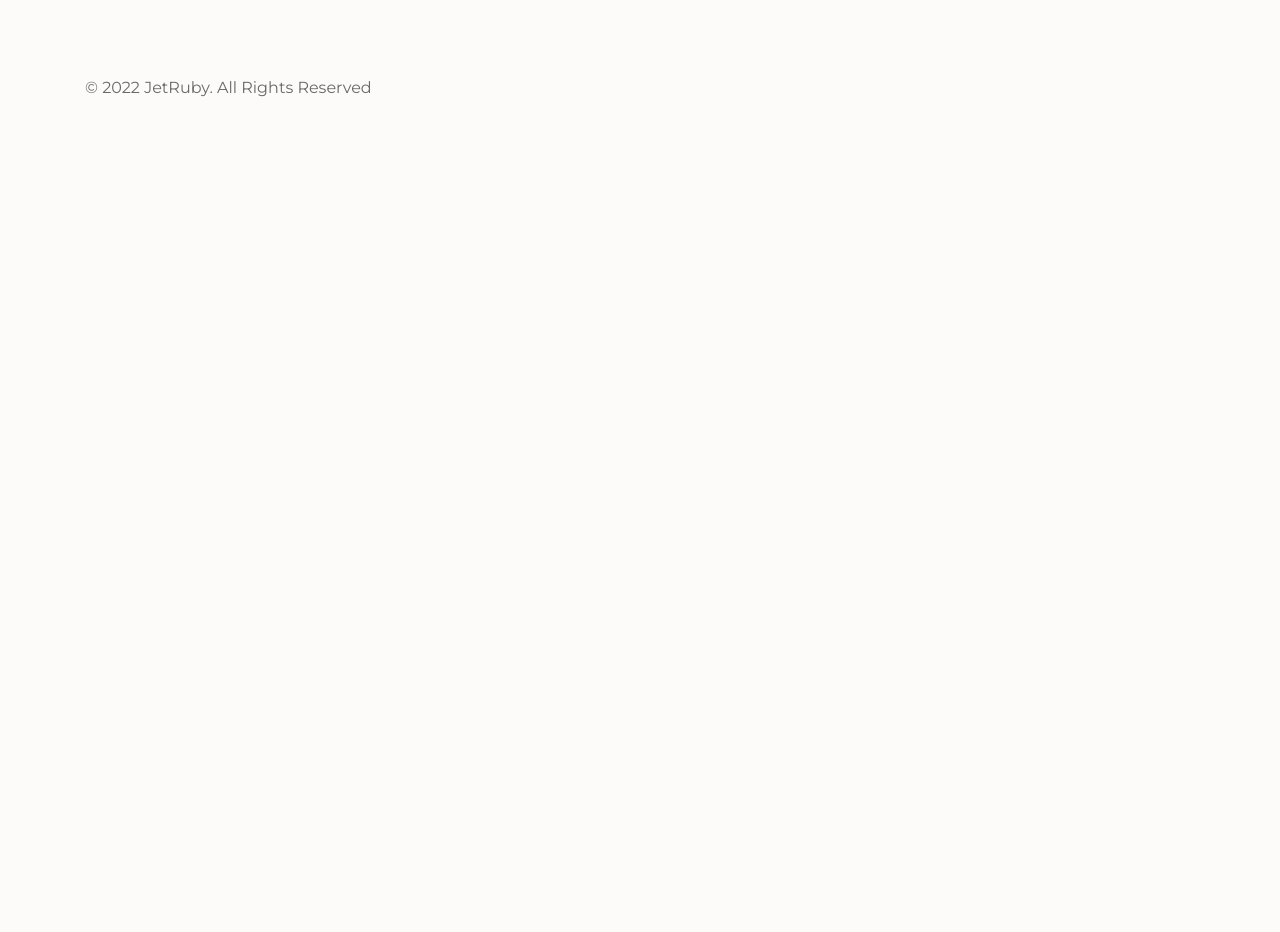
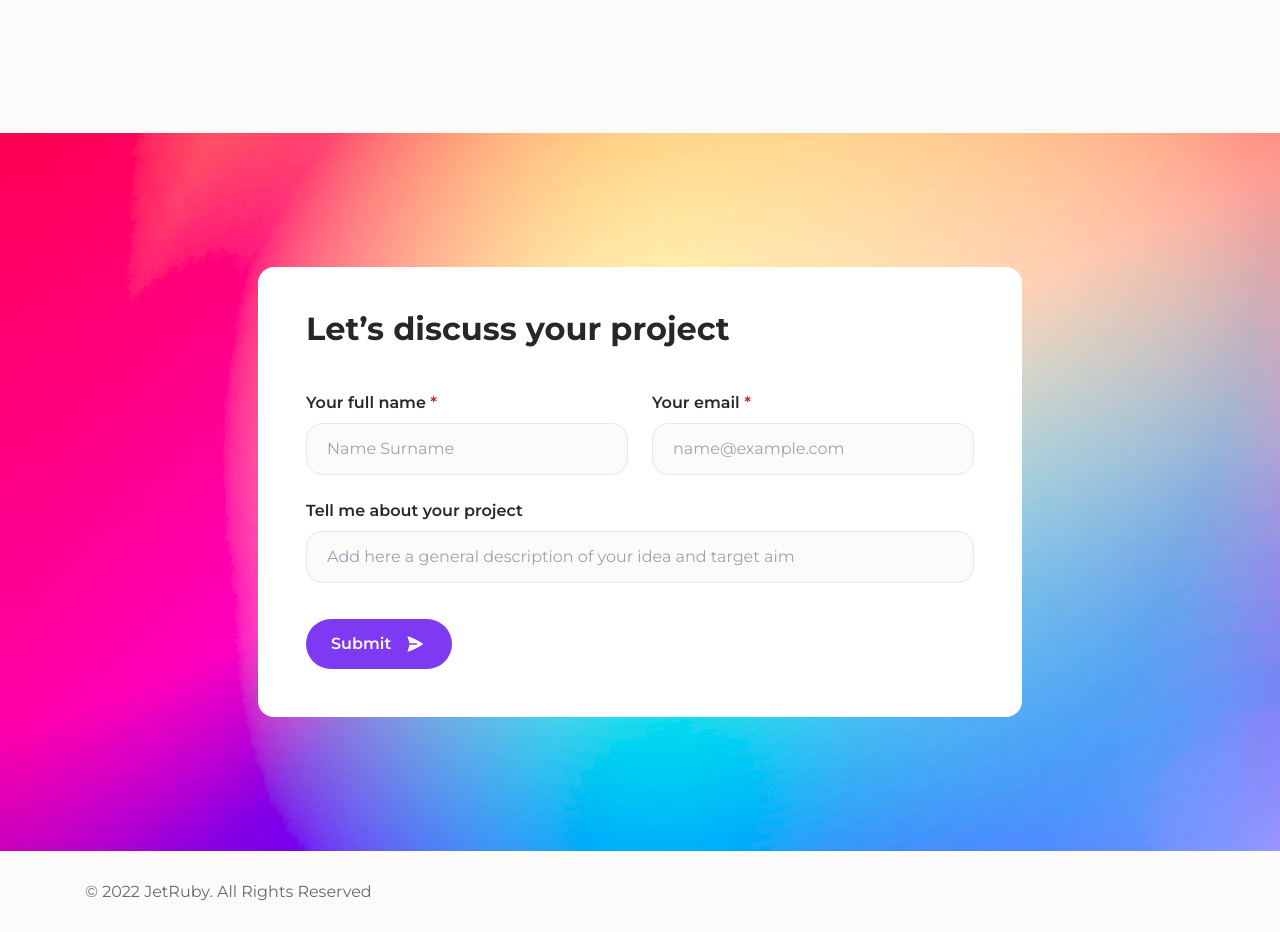
Before and after one commit to ainesskk/firstProject, a React (Vite) app: page / in a window 1280 px wide. Shown: the part 1862-2794 px from the top of the page. Before the commit the page ends 1990 px from the top, so only its background shows below. Built offline with nearby package versions, Linux system fonts and the light colour scheme.

Commit message:
start making form

```diff
--- a/package.json
+++ b/package.json
@@ -11,7 +11,8 @@
   },
   "dependencies": {
     "react": "^18.3.1",
-    "react-dom": "^18.3.1"
+    "react-dom": "^18.3.1",
+    "react-scroll": "^1.9.0"
   },
   "devDependencies": {
     "@eslint/js": "^9.17.0",
--- a/src/App.jsx
+++ b/src/App.jsx
@@ -1,9 +1,11 @@
 import "./styles/globals.css"
+import { Element } from 'react-scroll';
 import Navbar from "./components/Navbar.jsx";
 import Greeting from "./components/Greeting.jsx";
 import AboutMe from "./components/AboutMe.jsx";
 import Information from "./components/Information.jsx";
 import Footer from "./components/Footer.jsx";
+import ContactMe from "./components/ContactMe.jsx";
 
 function App() {
 
@@ -12,11 +14,15 @@ function App() {
         <Navbar />
         <div className="main-container ">
             <Greeting />
-            <AboutMe />
+            <Element name="aboutme">
+                <AboutMe />
+            </Element>
             <Information />
-            <Footer />
         </div>
-
+        <Element name="contactme">
+            <ContactMe />
+        </Element>
+        <Footer />
     </>
   )
 }
--- a/src/components/AboutMe.jsx
+++ b/src/components/AboutMe.jsx
@@ -1,4 +1,5 @@
 import styles from "../styles/AboutMe.module.css"
+import {Link} from "react-scroll";
 
 export default function AboutMe() {
     return (
@@ -17,10 +18,12 @@ export default function AboutMe() {
                             Clear code is my passion. Solving issues through negotiations.
                         </p>
                     </div>
-                    <button className="btn hidden md:flex grid-cols-12 md:mt-[44px] xl:mt-[65px]">
-                        <p className="btn-text">Get in touch</p>
-                        <img className={styles.sendBtn} src="src/assets/Send.svg" alt="send"/>
-                    </button>
+                    <Link to="contactme" smooth={true} duration={500}>
+                        <button className="btn hidden md:flex grid-cols-12 md:mt-[44px] xl:mt-[65px]">
+                            <p className="btn-text">Get in touch</p>
+                            <img className={styles.sendBtn} src="src/assets/Send.svg" alt="send"/>
+                        </button>
+                    </Link>
                 </div>
             </div>
         </>
--- /dev/null
+++ b/src/components/ContactMe.jsx
@@ -0,0 +1,45 @@
+import styles from "../styles/ContactMe.module.css";
+
+export default function ContactMe() {
+
+    const onClick  = (e) => {
+        e.preventDefault();
+    }
+
+    return (
+        <>
+            <div className={styles.bgContainer}>
+                <div className="bg-[#FFFFFF] rounded-2xl py-12 mx-[10px] px-[5px] md:px-8 md:py-12 md:mx-10 md:my-[70px] xl:mx-[258px] xl:px-12">
+                    <div className="flex justify-center md:justify-start mb-9 md:mb-12">
+                        <h2>Let’s discuss your project</h2>
+                    </div>
+                    <div className={styles.formContainer}>
+                        <form onSubmit={onClick}>
+                            <div className="grid grid-cols-2 gap-[20px] gap-x-6 xl:gap-[24px]">
+                                <div className="flex flex-col col-span-2 md:col-span-1">
+                                    <label className={styles.labelText} htmlFor="name">Your full name <span className="text-red">*</span></label>
+                                    <input className="body-text2" placeholder="Name Surname" name="name"/>
+                                </div>
+                                <div className="flex flex-col col-span-2 md:col-span-1">
+                                    <label className={styles.labelText} htmlFor="email">Your email <span className="text-red">*</span></label>
+                                    <input className="body-text2" placeholder="name@example.com" name="email"/>
+                                </div>
+                                <div className="flex flex-col col-span-2">
+                                    <label className={styles.labelText} htmlFor="project">Tell me about your project</label>
+                                    <input className="body-text2" placeholder="Add here a general description of your idea and target aim"
+                                           name="project"/>
+                                </div>
+                            </div>
+                            <button
+                                className="btn flex mt-9">
+                            <p className="btn-text">Submit</p>
+                                <img className={styles.sendBtn} src="src/assets/Send.svg" alt="send"/>
+                            </button>
+                        </form>
+                    </div>
+                </div>
+            </div>
+
+        </>
+    );
+}
--- a/src/components/Education.jsx
+++ b/src/components/Education.jsx
@@ -35,6 +35,6 @@ export default function Education(){
                     </div>
                 </div>
             </div>
-            </>
+        </>
     )
 }
--- a/src/components/Footer.jsx
+++ b/src/components/Footer.jsx
@@ -3,9 +3,11 @@ import "../styles/Footer.css"
 export default function Footer() {
     return (
         <>
-            <footer>
-                <p className="body-text2 footer-text">© 2022 JetRuby. All Rights Reserved</p>
-            </footer>
+            <div className="main-container">
+                <footer>
+                    <p className="body-text2 footer-text">© 2022 JetRuby. All Rights Reserved</p>
+                </footer>
+            </div>
         </>
     );
 }
--- a/src/components/Greeting.jsx
+++ b/src/components/Greeting.jsx
@@ -1,4 +1,5 @@
 import styles from "../styles/Greeting.module.css"
+import {Link} from "react-scroll";
 
 export default function Greeting() {
     return (
@@ -11,13 +12,14 @@ export default function Greeting() {
                         <p className="body-text pt-[24px]">Help you to create high-quality digital
                             products that your clients will love and let your business thrive</p>
                     </div>
-                    <button
-                        className="btn flex mt-[27px] md:mt-[44px] xl:mt-[60px] mb-[225px] md:mb-[51px] xl:mb-[166px]">
-                        <p className="btn-text">Get in touch</p>
-                        <img className={styles.sendBtn} src="src/assets/Send.svg" alt="send"/>
-                    </button>
+                    <Link to="contactme" smooth={true} duration={500}>
+                        <button
+                            className="btn flex mt-[27px] md:mt-[44px] xl:mt-[60px] mb-[225px] md:mb-[51px] xl:mb-[166px]">
+                            <p className="btn-text">Get in touch</p>
+                            <img className={styles.sendBtn} src="src/assets/Send.svg" alt="send"/>
+                        </button>
+                    </Link>
                 </div>
-
             </div>
 
         </>
--- a/src/components/Information.jsx
+++ b/src/components/Information.jsx
@@ -1,13 +1,22 @@
 import Interests from "./Interests.jsx";
 import Education from "./Education.jsx";
+import styles from "../styles/Greeting.module.css";
+import {Link} from "react-scroll";
 
 export default function Information() {
     return (
         <>
             <div className="grid grid-cols-2 gap-x-[30px] xl:grid-cols-12 xl:gap-x-[30px]">
-                <Interests />
-                <Education />
+                <Interests/>
+                <Education/>
             </div>
+            <Link  to="contactme" smooth={true} duration={500}>
+                <button
+                    className="btn flex mt-[48px] mb-[100px] md:hidden">
+                    <p className="btn-text">Get in touch</p>
+                    <img className={styles.sendBtn} src="src/assets/Send.svg" alt="send"/>
+                </button>
+            </Link>
         </>
     )
 }
--- a/src/components/Navbar.jsx
+++ b/src/components/Navbar.jsx
@@ -1,5 +1,6 @@
 import styles from "../styles/Navbar.module.css";
 import "../styles/globals.css"
+import { Link } from 'react-scroll';
 
 export default function Navbar() {
     return (
@@ -11,8 +12,12 @@ export default function Navbar() {
                 <div className="flex space-x-6;">
                     <div className={styles.navbarPoints}>
                         <p className="text-lavender">Main</p>
-                        <p className="text-greyDark">About</p>
-                        <p className="text-greyDark">Get in touch</p>
+                        <Link to="aboutme" smooth={true} duration={500}>
+                            <p className="text-greyDark">About</p>
+                        </Link>
+                        <Link to="contactme" smooth={true} duration={500}>
+                            <p className="text-greyDark">Get in touch</p>
+                        </Link>
                     </div>
                     <div className={styles.burgerMenu}>
                         <img src="src/assets/menu.png" alt="logo"/>
--- /dev/null
+++ b/src/styles/ContactMe.module.css
@@ -0,0 +1,38 @@
+@tailwind base;
+@tailwind components;
+@tailwind utilities;
+
+.bgContainer {
+    @apply py-16;
+    background-image: url("../assets/gradient.png");
+    background-repeat: no-repeat;
+    background-position: center;
+    background-size: cover;
+}
+
+.formContainer {
+    @apply min-w-[258px] max-w-[400px] mx-auto;
+}
+
+@screen md {
+    .formContainer {
+        @apply min-w-0 max-w-none mx-0;
+    }
+}
+
+form{
+    @apply mt-9 mx-4 md:mt-0 md:mx-0;
+}
+
+.sendBtn {
+    @apply h-full w-[16px] md:w-[24px]
+}
+
+.labelText{
+    @apply font-semibold text-sm md:text-base mb-2;
+}
+
+input.icon{
+    background: url('../assets/Person.png') no-repeat center left;
+    padding-left:30px;
+}
--- a/src/styles/Education.module.css
+++ b/src/styles/Education.module.css
@@ -1,20 +1,24 @@
 .educationContainer {
-    @apply col-span-2 xl:col-span-6;
-}
-
-.educationContainer {
+    @apply col-span-2 xl:col-span-6 md:mb-[100px];
 }
 
 .educationItems{
     @apply col-span-2 xl:col-span-5 xl:col-start-7;
 }
 
-.educationItem:not(:last-child){
-    @apply  border-b-2 border-['#E5E7EB'] mb-3 md:mb-3.5;
+.educationItem{
+    @apply flex mb-3 md:mb-3.5;
+    @apply border-b-2 border-['#E5E7EB'] mb-3 md:mb-3.5;
 }
 
-.educationItem{
-    @apply flex mb-3 md:mb-3.5;
+.educationItem:last-child{
+    @apply mb-0;
+}
+
+@media (min-width: 768px){
+    .educationItem:last-child{
+        @apply border-0;
+    }
 }
 
 .dates {
--- a/src/styles/globals.css
+++ b/src/styles/globals.css
@@ -1,6 +1,16 @@
 @tailwind base;
 @tailwind components;
 @tailwind utilities;
+
+@layer utilities {
+    .border-greyDark {
+        border-color: #E5E7EB;
+    }
+
+    .border-lavender {
+        border-color: #7E3AF2;
+    }
+}
 
 :root {
     --body-margin: calc(85px * 2);
@@ -31,7 +41,7 @@ body {
     margin: 0 auto;
 }
 
-h1, h2, h3,
+h1, h2, h3, label,
 .subtitle, .subtitle2,
 .body-text, .body-text2,
 .subtitle2-bold{
@@ -70,8 +80,28 @@ h2 {
     @apply bg-lavender items-center rounded-[50px] px-[13px] py-[9px] md:px-[25px] md:py-[13px];
 }
 
+.btn:hover {
+    @apply bg-[#6C2BD9];
+}
+
+.btn:active {
+    outline: 2px solid #CABFFD;
+}
+
 .btn-text {
     @apply font-semibold text-sm text-white pr-[8px] md:pr-[12px];
+}
+
+input{
+    @apply bg-white rounded-2xl px-5 py-[13px] border-[1px] border-greyDark outline-none !important;
+}
+
+input:hover, input:focus{
+    @apply border-lavender !important;
+}
+
+input .error{
+    @apply bg-white rounded-2xl px-5 py-[13px] border-[1px] border-greyDark !important;
 }
 
 @screen md {
```
Also changed, not shown: 2 other files (tests, documents, lock files or other folders).
